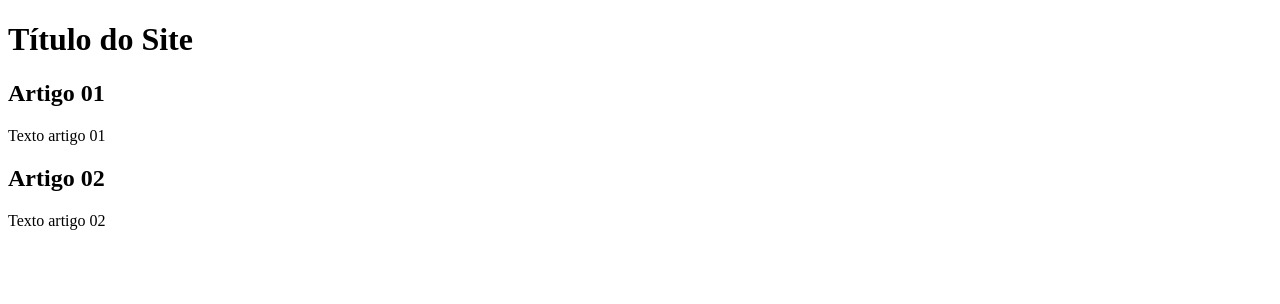
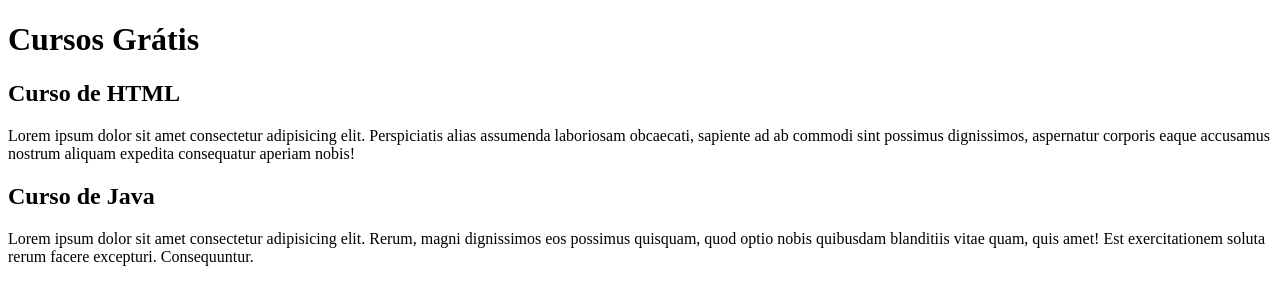
Before and after one commit to thalesamaral/projeto-site, a plain HTML site: page index.html in a window 1280 px wide. Drawn offline with Linux system fonts and the light colour scheme.

Commit message:
comecei a escrever o conteúdo

```diff
--- a/index.html
+++ b/index.html
@@ -9,15 +9,15 @@
 <body>
     <main>
         <header>
-            <h1>Título do Site</h1>
+            <h1>Cursos Grátis</h1>
         </header>
         <article>
-            <h2>Artigo 01</h2>
-            <p>Texto artigo 01</p>
+            <h2>Curso de HTML</h2>
+            <p>Lorem ipsum dolor sit amet consectetur adipisicing elit. Perspiciatis alias assumenda laboriosam obcaecati, sapiente ad ab commodi sint possimus dignissimos, aspernatur corporis eaque accusamus nostrum aliquam expedita consequatur aperiam nobis!</p>
         </article>
         <article>
-            <h2>Artigo 02</h2>
-            <p>Texto artigo 02</p>
+            <h2>Curso de Java</h2>
+            <p>Lorem ipsum dolor sit amet consectetur adipisicing elit. Rerum, magni dignissimos eos possimus quisquam, quod optio nobis quibusdam blanditiis vitae quam, quis amet! Est exercitationem soluta rerum facere excepturi. Consequuntur.</p>
         </article>
     </main>
 </body>
```
